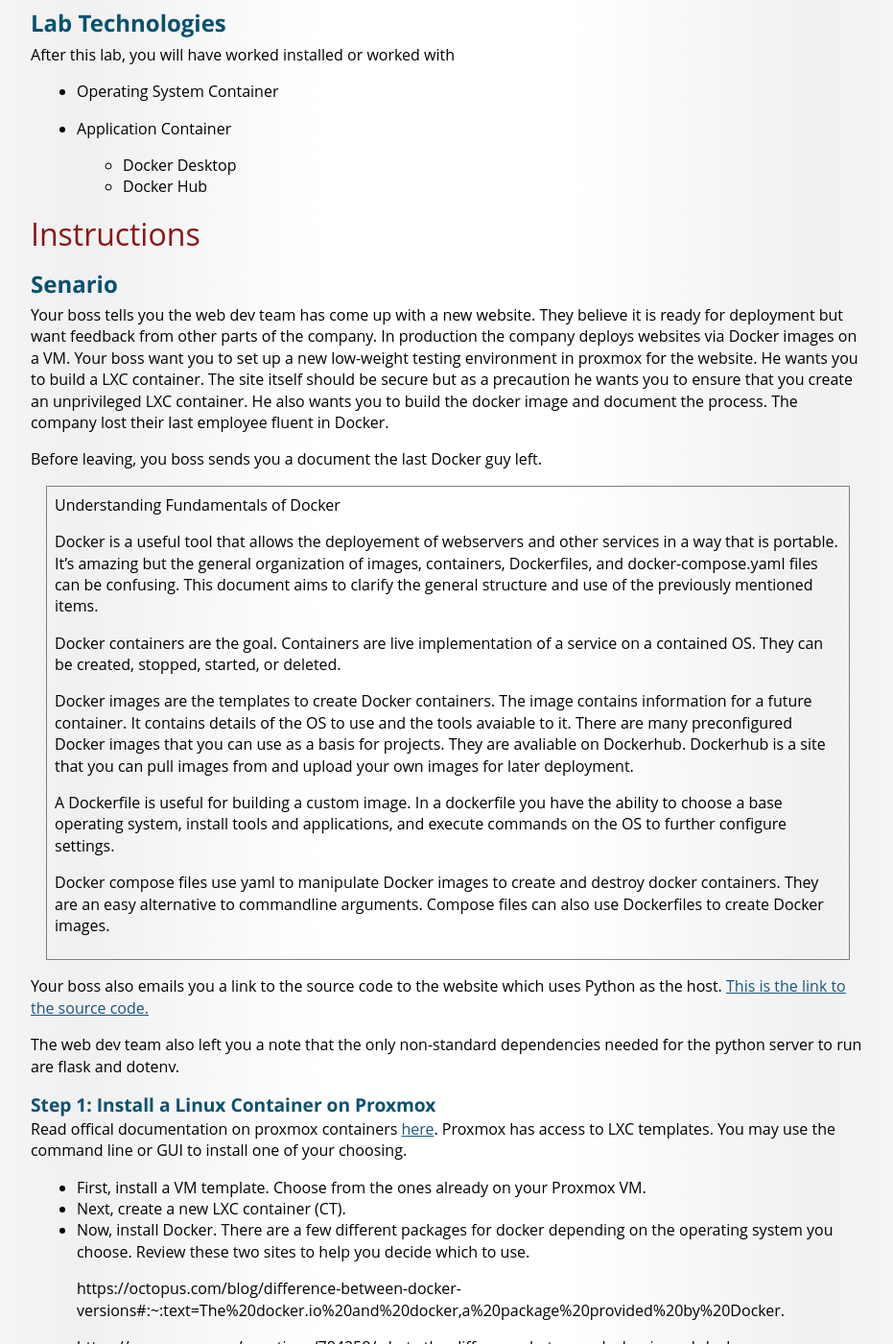
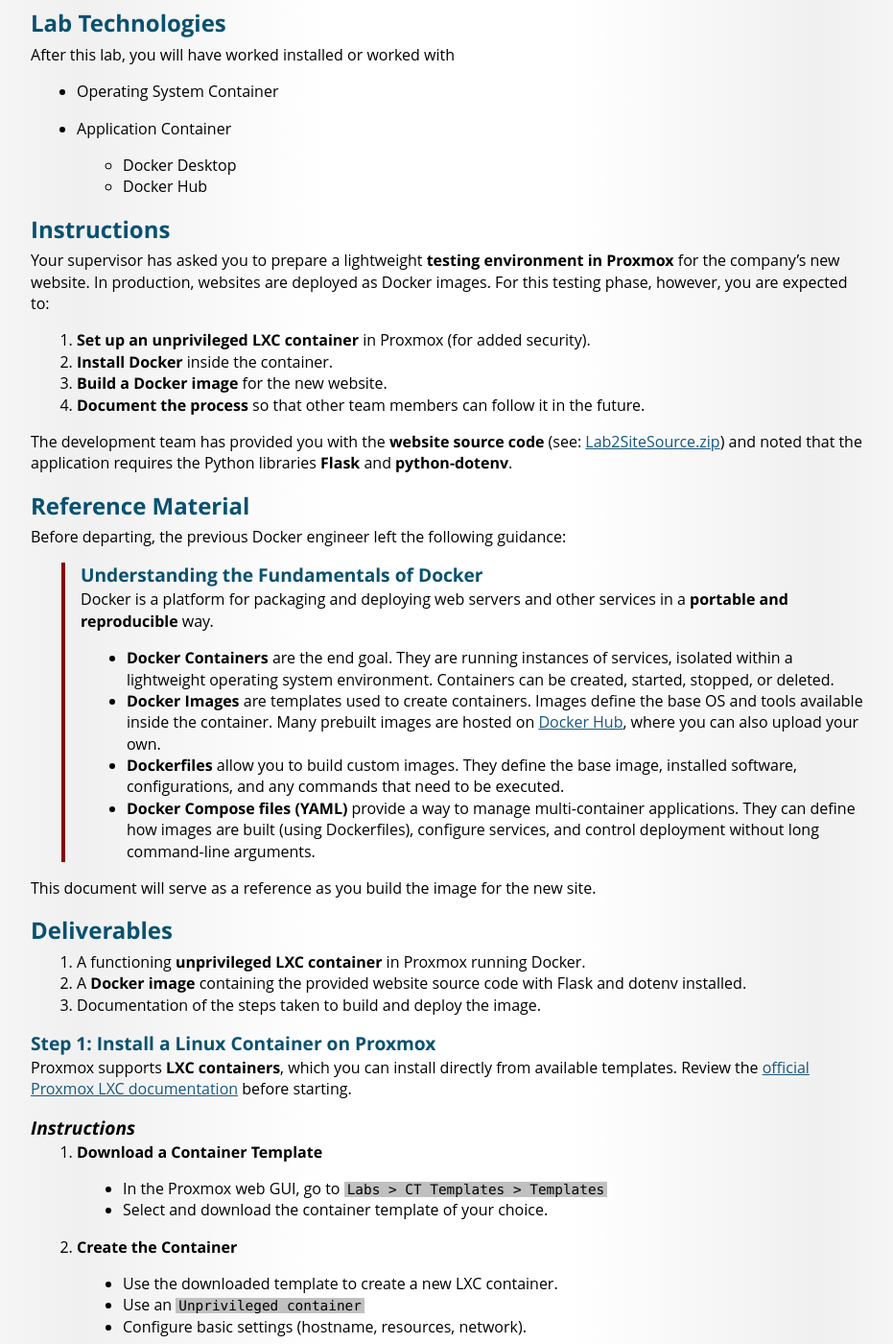
Before and after one commit to BYU-ITC-344/byu-itc-344.github.io, a Jekyll site: the page built from lab-2/index.md, in a window 1280 px wide and 1400 px high, scrolled down 657 px. Shown: the whole window at 96% size, without its empty margins (173-1104 px from the left). Built offline with Jekyll 4.4.1, drawn with Linux system fonts in a browser that asks for light colours; some web fonts are replaced; some of the changed text lies outside the part shown.

Commit message:
lab 2 updates

````diff
--- a/lab-2/index.md
+++ b/lab-2/index.md
@@ -7,15 +7,15 @@
 
 You have already had some exposure to virtualization in the last lab. This lab aims to strengthen your understanding of containerization. In this lab you will learn about two forms of containerization: operating system containers, and application containers.
 
-#### Containers
+### Containers
 
 As a review, A container virtualizes the operating system but does not virualize hardware. It shares the kernel of the host. Containers are smaller and lighter-weight than VMs, and they can start up faster and use fewer system resources. Multiple containers can run on the same host system, and each container shares the host's operating system kernel.
 
-#### Operating System Containers
+### Operating System Containers
 
 Operating system containers allow another operating system to use the host kernel. These kind of containers are general purpose, meaning you can interact with them like you would a regular OS. They come with a file system and terminal. LXC containers are open source linux containers. The templates to create LXC containers are included in most Linux distros.
 
-#### Application Containers
+### Application Containers
 
 Application containers like Docker are designed to virtualize services for particular applications. Application containers include an operating system, but the OS is only a vehicle for the intended application. Application containers are valuable because they make a service avaliable and portable.
 
@@ -33,140 +33,208 @@
 
 <div style="page-break-after: always"></div>
 
-# Instructions
+## Instructions
 
-## Senario
-Your boss tells you the web dev team has come up with a new website. They believe it is ready for deployment but want feedback from other parts of the company. In production the company deploys websites via Docker images on a VM. Your boss want you to set up a new low-weight testing environment in proxmox for the website. He wants you to build a LXC container. The site itself should be secure but as a precaution he wants you to ensure that you create an unprivileged LXC container. He also wants you to build the docker image and document the process. The company lost their last employee fluent in Docker.
+Your supervisor has asked you to prepare a lightweight **testing environment in Proxmox** for the company’s new website. In production, websites are deployed as Docker images. For this testing phase, however, you are expected to:
 
-Before leaving, you boss sends you a document the last Docker guy left.
+1. **Set up an unprivileged LXC container** in Proxmox (for added security).
+1. **Install Docker** inside the container.
+1. **Build a Docker image** for the new website.
+1. **Document the process** so that other team members can follow it in the future.
 
-{::options parse_block_html="true" /}
+The development team has provided you with the **website source code** (see: <a href="lab2SiteSource.zip" download>Lab2SiteSource.zip</a>) and noted that the application requires the Python libraries **Flask** and **python-dotenv**.
 
-<div style="border: 1px solid #808080; margin: 1em; padding: 0.5em;" markdown="1">
 
-Understanding Fundamentals of Docker
+## Reference Material
 
-Docker is a useful tool that allows the deployement of webservers and other services in a way that is portable.
-It's amazing but the general organization of images, containers, Dockerfiles, and docker-compose.yaml files can be confusing. This document aims to clarify the general structure and use of the previously mentioned items.
+Before departing, the previous Docker engineer left the following guidance:
 
-Docker containers are the goal. Containers are live implementation of a service on a contained OS. They can be created, stopped, started, or deleted.
+> ### Understanding the Fundamentals of Docker
+>
+> Docker is a platform for packaging and deploying web servers and other services in a **portable and reproducible** way.
+>
+> - **Docker Containers** are the end goal. They are running instances of services, isolated within a lightweight operating system environment. Containers can be created, started, stopped, or deleted.
+> - **Docker Images** are templates used to create containers. Images define the base OS and tools available inside the container. Many prebuilt images are hosted on <a href="https://hub.docker.com" target="_blank">Docker Hub</a>, where you can also upload your own.
+> - **Dockerfiles** allow you to build custom images. They define the base image, installed software, configurations, and any commands that need to be executed.
+> - **Docker Compose files (YAML)** provide a way to manage multi-container applications. They can define how images are built (using Dockerfiles), configure services, and control deployment without long command-line arguments.
 
-Docker images are the templates to create Docker containers. The image contains information for a future container. It contains details of the OS to use and the tools avaiable to it. There are many preconfigured Docker images that you can use as a basis for projects. They are avaliable on Dockerhub. Dockerhub is a site that you can pull images from and upload your own images for later deployment.
+This document will serve as a reference as you build the image for the new site.
 
-A Dockerfile is useful for building a custom image. In a dockerfile you have the ability to choose a base operating system, install tools and applications, and execute commands on the OS to further configure settings.
+## Deliverables
 
-Docker compose files use yaml to manipulate Docker images to create and destroy docker containers. They are an easy alternative to commandline arguments.
-Compose files can also use Dockerfiles to create Docker images.
+1. A functioning **unprivileged LXC container** in Proxmox running Docker.
+1. A **Docker image** containing the provided website source code with Flask and dotenv installed.
+1. Documentation of the steps taken to build and deploy the image.
 
-</div>
-
-Your boss also emails you a link to the source code to the website which uses Python as the host. [This is the link to the source code.](Lab2SiteSource.zip)
-
-The web dev team also left you a note that the only non-standard dependencies needed for the python server to run are flask and dotenv.
 
 ### Step 1: Install a Linux Container on Proxmox
 
-Read offical documentation on proxmox containers [here](https://pve.proxmox.com/wiki/Linux_Container#pct_container_images).
-Proxmox has access to LXC templates. You may use the command line or GUI to install one of your choosing.
+Proxmox supports **LXC containers**, which you can install directly from available templates. Review the <a href="https://pve.proxmox.com/wiki/Linux_Container#pct_container_images" target="_blank">official Proxmox LXC documentation</a> before starting.
 
-- First, install a VM template. Choose from the ones already on your Proxmox VM.
-- Next, create a new LXC container (CT).
-- Now, install Docker.
-    There are a few different packages for docker depending on the operating system you choose.
-    Review these two sites to help you decide which to use.
+#### Instructions
 
-    https://octopus.com/blog/difference-between-docker-versions#:~:text=The%20docker.io%20and%20docker,a%20package%20provided%20by%20Docker.
+1. **Download a Container Template**
 
-    https://superuser.com/questions/784258/whats-the-difference-between-docker-io-and-docker
+   - In the Proxmox web GUI, go to `Labs > CT Templates > Templates`
+   - Select and download the container template of your choice.
 
-- Finally, test that docker is working and take a screenshot with the ip address and result.
-    Enter the following command to test if docker is working.
-    ```sh
+1. **Create the Container**
+
+   - Use the downloaded template to create a new LXC container.
+   - Use an `Unprivileged container`
+   - Configure basic settings (hostname, resources, network).
+
+1. **Install Docker**
+
+   - Once the container is running, install Docker inside it.
+   - The exact package depends on your chosen operating system. Refer to the following resources for guidance:
+      - <a href="https://octopus.com/blog/difference-between-docker-versions#:~:text=The%20docker.io%20and%20docker,a%20package%20provided%20by%20Docker" target="_blank">Difference between docker.io and docker-ce</a>
+      - <a href="https://superuser.com/questions/784258/whats-the-difference-between-docker-io-and-docker" target="_blank">SuperUser: Difference between docker.io and docker</a>
+
+
+1. **Test Docker**
+
+   - Run the following command to confirm Docker is installed and working:
+
+     ```sh
      docker run hello-world
      ```
-    You may also run the following command to run an apache2 server on port 80.
-    ```sh
-    docker run -d  --name my-apache-app -p 80:80 -d httpd:latest
-    ```
 
-<div style="page-break-after: always"></div>
+   - Optionally, test by running an Apache server on port 80:
+
+     ```sh
+     docker run -d --name my-apache-app -p 80:80 httpd:latest
+     ```
 
 ### Step 2: Create a Docker Container
-There are a few different ways to create docker images, many of them are difficult but this guide will help you. It contains a similar process that we will follow. https://docs.docker.com/compose/gettingstarted/
 
-Tips:
-- The terminal is your best friend
-- Remember that your website will run on `HTTP`, not `HTTPS`
-- You can specify which port number the container will use
-- Sudo permissions may be required to run Docker commands
-- Ensure you take notes on how to make a Docker container from steps 2.2 - 2-4
-- If you build a container on MacOS then it will use the ARM64 architecture. So make sure you build your container image on your VM so that it uses x86-64 architecture.
+This step will be done on your **personal machine** before moving back into the Proxmox environment. You’ll build and run a Docker container for a simple website, then upload it to DockerHub for use in your LXC container.
 
-### Step 2.1 - Installation
-Configure your local machine as a development environment. On your local machine install Docker Desktop.
- After installation make sure you can run hello-world.
+For reference, review the official Docker <a href="https://docs.docker.com/compose/gettingstarted/" target="_blank">Getting Started with Compose Guide</a>.
 
-```sh
-docker run hello-world
-```
+#### General Tips
 
-### Step 2.2 - Create a Dockerfile
-Take a look at this [guide](https://docs.docker.com/compose/gettingstarted/). It will help you and includes a good example to work from. Remember to check the specs the web development team gave you. Take a screenshot of your finished Dockerfile.
+- The **terminal** is your best friend.
+- Your website will run on **HTTP**, not HTTPS.
+- You can specify which **port** your container uses.
+- Some commands may require **sudo** privileges.
+- Take **notes** on your process (Steps 2.2 – 2.4).
+- On **macOS**, Docker Desktop builds images with **ARM64 architecture**. For compatibility, build your final container on a **VM (x86-64)**.
+
+### Step 2.1 – Install Docker
+
+1. Install **Docker Desktop** on your local machine.
+1. Verify your installation by running:
+
+   ```sh
+   docker run hello-world
+   ```
+### Step 2.2 – Create a Dockerfile
+
+1. Create a `Dockerfile` for your project.
+1. Use the [Compose Getting Started Guide](https://docs.docker.com/compose/gettingstarted/) as a reference.
+1. Adapt the example to meet the **specifications from your web development team**.
+
+### Step 2.3 – Build an Image from the Dockerfile
+
+1. Use Docker commands to build your image
+1. Verify the image exists
+
+### Step 2.4 – Create and Run a Container from Your Image
+
+1. Run your container using either:
+
+   - **Docker CLI** (`docker run`)
+   - or a **Docker Compose file** (`docker-compose up`)
+
+1. Verify that:
+
+   - The container is running in **Docker Desktop**
+   - The website is accessible in your **browser**
+
+1. Take a screenshot showing both:
+
+   - Docker Desktop with the columns `Name`, `Image`, `Status`, `Port(s)`
+   - Your browser displaying the running website with the **port number** visible
+
+   Example:
+   ![working-image-and-container](example.png){: style="display: block; width: 90%; margin: 0 auto; padding: 0.5em; border: 1px solid #808080;" }
 
 
-### Step 2.3 - Create Image with Dockerfile
-Look up the docker commands for this.
+### Step 3 – Upload Your Image to DockerHub
 
-### Step 2.4 - Create Container from Image
-Create the Container for your new image. You can do this using docker commands or using a Docker-Compose file. Test to make sure that your container runs properly and you are able to visit the website.
-<br/>
+1. Create a **DockerHub account** (if you don’t already have one).
+1. Tag and push your image to DockerHub:
 
-Take a screenshot with DockerDesktop on one side of the screen and your website on the other. The DockerDesktop side should show the columns `Name`, `Image`, `Status`, `Port(s)`. The broswer should show the port number. The following is an example.
+   ```sh
+   docker tag my-web-image username/my-web-image
+   docker push username/my-web-image
+   ```
+1. Take a screenshot of your image as it appears on **DockerHub**.
 
-![working-image-and-container](example.png){: style="display: block; width: 90%; margin: 0 auto; padding 0.5em; border: 1px solid #808080;"}
 
-### Step 3 - Upload Your Image to DockerHub
-You will have to create an account then upload your image. Take a screenshot of your image in Dockerhub.
+### Step 4 – Pull Your Image and Run It in the Linux Container
 
-### Step 4 - Pull Down Docker Image and Create Container in Your Linux Container
-You can pull down the Docker Image and create a container in the commandline or use a Docker-Compose file.
-If you created a compose file in step 2.4 you should be able to reuse it.
-Take a screenshot of the running container and the website pulled up on a browser.
+1. In your **Proxmox LXC container**, pull down the image:
+1. Run the container
+1. Verify the container is running and accessible.
+    - You will need to use one of your VMs with a GUI from lab 1 to verify this
 
-### Step 5 - Write Up
 
-Answer the questions using the `Write Up` template provided and include all necessary screenshots. There should only be one screenshot for each title in the document.
+### Step 5 – Write Up
 
-* [Click here to download the write up template in MS Word .docx format](Lab-2-writeup-template.docx){: download}
-* <a href="Lab-2-writeup-template.md" download>Click here to download the write up template in MarkDown format</a>.
+You must complete a **write-up** of your work using the provided template. The write-up should include:
 
-Regardless of which template you use, **Please submit your writeup in .pdf format!**
+- **Answers to all questions**
+- **Screenshots for each of the following:**
+  1. A running LXC with network information displayed (Step 1)
+  1. A running LXC with the `hello-world` Docker container running (Step 1)
+  1. Docker Desktop installed on your computer (Step 2.1)
+  1. The Dockerfile used in Step 2.2
+  1. The commands you used to create and verify the Docker image (Step 2.3)
+  1. The Docker image running in Docker Desktop (Step 2.4)
+  1. Your website accessible in a browser (Step 2.4)
+  1. The Docker image uploaded to DockerHub (Step 3)
+  1. Pulling down your Docker image on the LXC container (Step 4)
+  1. Running your container in the LXC container (Step 4)
+  1. Your container working in a browser from the LXC container (Step 4)
 
-There are many ways to convert from MarkDown to PDF including some online tools. Among the most convenient is the [yzane Markdown PDF Add-In for VS Code](https://marketplace.visualstudio.com/items?itemName=yzane.markdown-pdf).
+#### Templates
+
+- <a href="lab-2-writeup-template.docx)" download>Download the MS Word Write-Up Template (.docx)</a>
+- <a href="lab-2-writeup-template.mdp" download>Download the Markdown Write-Up Template (.md)</a>
 
 ## Helpful links
 
-[Creating and managing a Docker Image](https://www.dataset.com/blog/create-docker-image/)
-<br/>
+<a href="https://www.dataset.com/blog/create-docker-image/" target="_blank">Creating and managing a Docker Image</a>
 
-[Contains information on how to use a Dockerfile](https://docs.docker.com/get-started/02_our_app/)
+<a href="https://docs.docker.com/get-started/02_our_app/" target="_blank">Contains information on how to use a Dockerfile</a>
 
-[Dockerfile syntax and best practices](https://docs.docker.com/develop/develop-images/dockerfile_best-practices/)
+<a href="https://docs.docker.com/develop/develop-images/dockerfile_best-practices/" target="_blank">Dockerfile syntax and best practices</a>
 
-[How docker compose can be used to create a docker image and information on how to create a Dockerfile](https://docs.docker.com/compose/gettingstarted/)
+<a href="https://docs.docker.com/compose/gettingstarted/" target="_blank">How docker compose can be used to create a docker image and information on how to create a Dockerfile</a>
 
 
-<div style="page-break-after: always"></div>
+### Requirements and Points
 
-## Requirements
-[ ] 10 Points - Install a LXC
-[ ] 20 Points - Create working docker image
-[ ] 20 Points - Docker image uploaded to DockerHub
-[ ] 20 Points - Webserver docker image runs on LXC
-[ ] 30 Points - Writeup
+### Grading Breakdown (100 Points Total)
+
+
+| **Task**                                                               | **Points** |
+| ---------------------------------------------------------------------- | ---------- |
+| A running LXC with network information displayed (Step 1)              | 10         |
+| A running LXC with the `hello-world` Docker container running (Step 1) | 5          |
+| Docker Desktop installed on your computer (Step 2.1)                   | 10         |
+| A working Dockerfile                                                   | 10         |
+| The commands you used to create and verify the Docker image (Step 2.3) | 5          |
+| The Docker image running in Docker Desktop (Step 2.4)                  | 10         |
+| Your website accessible in a browser (Step 2.4)                        | 5          |
+| The Docker image uploaded to DockerHub (Step 3)                        | 10         |
+| Pulling down your Docker image on the LXC container (Step 4)           | 5          |
+| Running your container in the LXC container (Step 4)                   | 5          |
+| Your container working in a browser from the LXC container (Step 4)    | 5          |
+| Write-Up Questions                                                     | 20         |
+
 
 ## Submission
-Create a single PDF from one of the given `Write Up` templates that contains your written report and images showing that each requirement has been met. Upload the **PDF** to Learning Suite. *No other file format will be accepted.*
-
-* If you use the .docx template, edit your writeup in Microsoft Word or Google Docs and use the **export to .PDF function.**
-* If you use the MarkDown template, the [Markdown PDF VS Code add-in](https://marketplace.visualstudio.com/items?itemName=yzane.markdown-pdf) is among the better options. Regardless, make sure the method you use includes your images.
+Create a single PDF from the given `Write Up` file that contains your written report and screenshots showing that each requirement has been met. Upload the PDF to Learning Suite. Any other file format will not be accepted.
````
Also changed, not shown: lab-2/Lab-2-writeup-template.md (+8 -18 lines), 1 other file.
